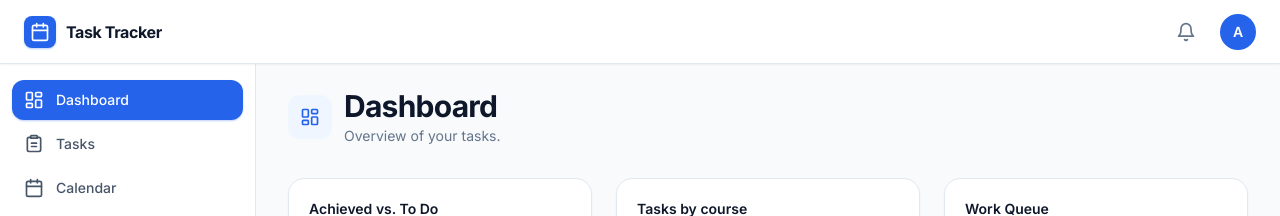
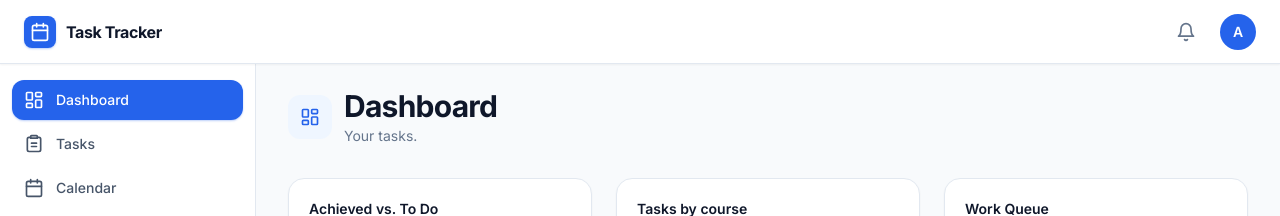
Before and after one commit to lrd33/todotracker, a React (Vite) app: page / in a window 1280 px wide. Shown: the top 216 px of the page. Built offline with nearby package versions, Linux system fonts and the light colour scheme.

Commit message:
Update dashboard heading

```diff
--- a/src/pages/Home.jsx
+++ b/src/pages/Home.jsx
@@ -27,7 +27,7 @@ function Home() {
       <PageHeader
         icon={<DashboardIcon className="h-5 w-5" />}
         title="Dashboard"
-        description="Overview of your tasks."
+        description="Your tasks."
       />
 
       <div className="grid grid-cols-1 gap-6 lg:grid-cols-3">
```
